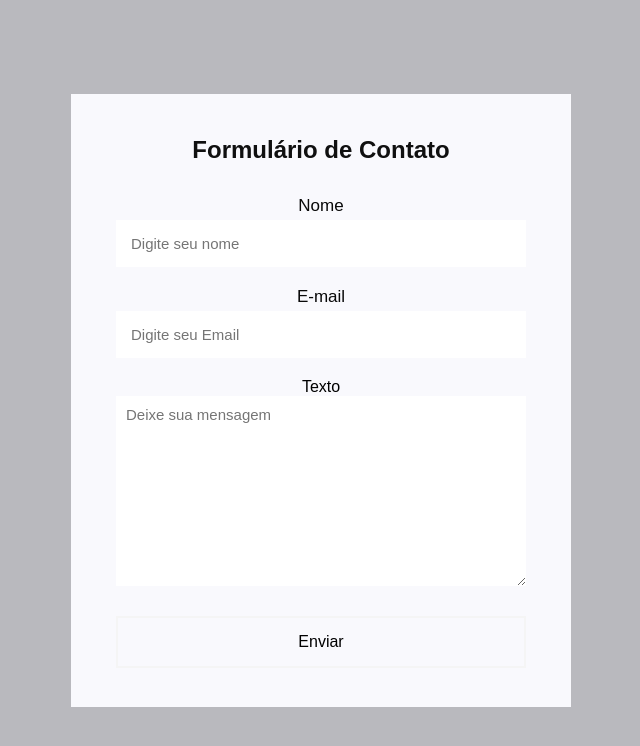
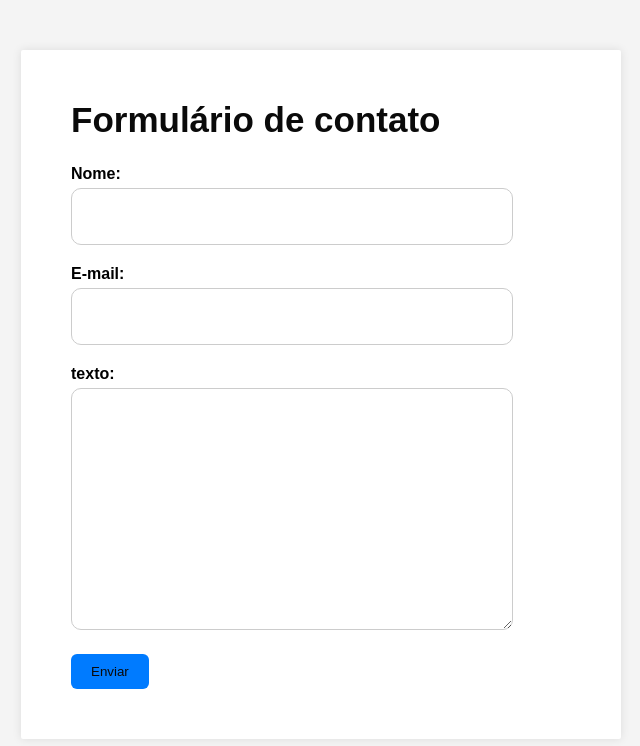
Before and after one commit to Daipietro30/formulariodecontato, a plain HTML site: page index.html in a window 1280 px wide. Shown: the whole page, without its empty margins (319-959 px from the left). Drawn offline with Linux system fonts and the light colour scheme.

Commit message:
formulário de contato

```diff
--- a/index.html
+++ b/index.html
@@ -3,22 +3,27 @@
 <head>
     <meta charset="UTF-8">
     <meta name="viewport" content="width=device-width, initial-scale=1.0">
-    <title>Document</title>
+    <title>Formulário de contato</title>
     <link rel="stylesheet" href="style.css">
 </head>
 <body>
-    <section>
-        <h2>Formulário de Contato</h2>
-        <form action="" method="post">
-        <label>Nome</label>
-        <input type="text" nome="name" placeholder="Digite seu nome">
-        <label>E-mail</label>
-        <input type="e-mail" nome="E-mail" placeholder="Digite seu Email">
-        <lebel>Texto</lebel>
-        <textarea name="Texto" cols="30" rows="10" placeholder="Deixe sua mensagem "></textarea>
-        <button type="submit">Enviar</button>
-
+    <div class="container">
+        <h2>Formulário de contato</h2>
+        <form action="#" method="post">
+            <div class="form-group">
+                <label for="name">Nome:</label>
+                <input type="text" id="name" name="name" required>
+            </div>
+            <div class="form-group">
+                <label for="email">E-mail:</label>
+                <input type="email" id="email" name="email" required>
+            </div>
+            <div class="form-group">
+                <label for="text">texto:</label>
+                <textarea id="text0" name="texto" required></textarea>
+            </div>
+            <button type="submit">Enviar</button>
         </form>
-    </section>
+    </div>
 </body>
 </html>
--- a/style.css
+++ b/style.css
@@ -1,85 +1,72 @@
-*{
+body {
+    font-family: Arial, sans-serif;
     margin: 0;
     padding: 0;
-    box-sizing: border-box;
-    font-family: sans-serif;
+    background-color: #f4f4f4;
+}
+textarea {
+    width: 200%;
+    height: 200px;
+    padding: 20px;
+    border: 1px solid #ccc;
+    border-radius: 5px;
+    text-align: center;
+
+
 }
 
-body{
-    display: flex;
-    align-items: center;
-    justify-content: center;
-    min-height:100vh;
-    background: #b9b9be;
-    text-align: center;
+.container {
+    max-width: 500px;
+    margin: 50px auto;
+    padding: 50px;
+    background-color: #fff;
+    border-radius: 2px;
+    box-shadow: 0 0 10px rgba(0, 0, 0, 0.1);
+    text-align: block;
 }
 
-section{
-    display: flex;
-    align-items: center;
-    justify-content: center;
-    flex-direction: column;
-    padding: 10px 45px;
-    background: #f9f9fd;
-    width: 500px;
+h2 {
+    text-align: justify;
+    margin-bottom: 25px;
+    color: #0a0a0a;
+   margin-top: auto;
+   font-size: 35px;
 }
 
-section h2{
- color: #101010;
- font-size: 1.5rem;
- margin: 2rem;
+.form-group {
+    margin-bottom: 20px;
 }
 
-section form{
-    display: flex;
-    flex-direction: column;
-    width: 100%;
+label {
+    display: block;
+    font-weight: bold;
+    margin-bottom: 5px;
 }
 
-form label{
-    color: #090909;
-    font-size: 17px;
-    margin-bottom: 4px;
+input[type="nome"],
+input[type="text"],
+input[type="email"],
+textarea {
+    width: 80%;
+    padding: 20px;
+    border: 1px solid #ccc;
+    border-radius:10px;
+    text-align: center;
+
 }
 
-form input{
-    padding: 15px;
-    outline: none;
-    border: 0;
-    margin-bottom: 20px;
-    font-size: 15px;
-    transition: all 0,5s;
+button {
+    padding: 10px 20px;
+    background-color: #007bff;
+    color: #0a0a0a;
+    border: none;
+    border-radius: 6px;
+    cursor: pointer;
+    display: center;
+    margin: auto;
+    text-align: block;
 }
 
-form input:focus{
-    border-radius: 16px;
+button:hover {
+    background-color: #0056b3;
 }
-
-form textarea{
-    padding: 10px;
-    outline: none;
-    border: 0;
-    font-size: 15px;
-    margin-bottom: 30px;
-    transition: all 0.5s;
-}
-
-form textarea:focus{
-  border: 16px;
-}
-
-form button{
-    padding: 15px;
-    cursor: pointer;
-    font-size: 16px;
-    background: transparent;
-    border: 2px solid #f5f5f5;
-    transition: all 1s;
-    margin-bottom: 29px;
-}
-
-form button:hover{
- background: #f5f5f5;
- color: #101026;
- border-radius: 16px;
-}
```
